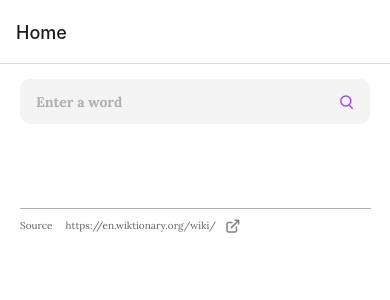
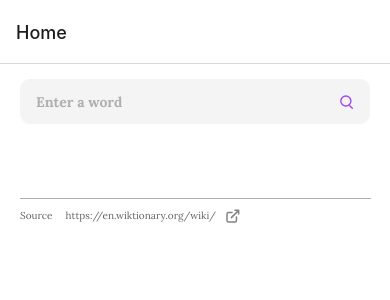
Before and after one commit to sammurraytuesta/dictionary-app, a React Native app: screen /Home in a window 390 px wide. Shown: the top 300 px of the page. Built offline with nearby package versions, Linux system fonts and the light colour scheme.

Commit message:
clean up

```diff
--- a/src/screens/Footer.js
+++ b/src/screens/Footer.js
@@ -46,7 +46,6 @@ const styles = StyleSheet.create({
         flex: 1,
         width: '90%',
         marginHorizontal: 20,
-        marginTop: 10,
     },
     text: {
         fontSize: 10,
```
